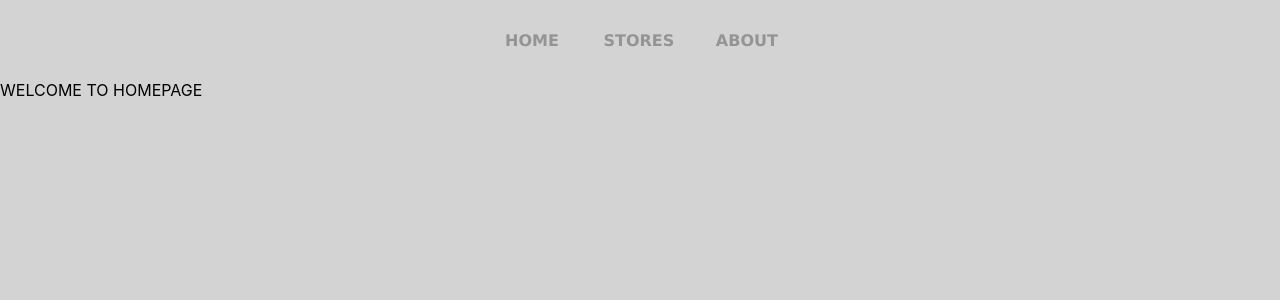
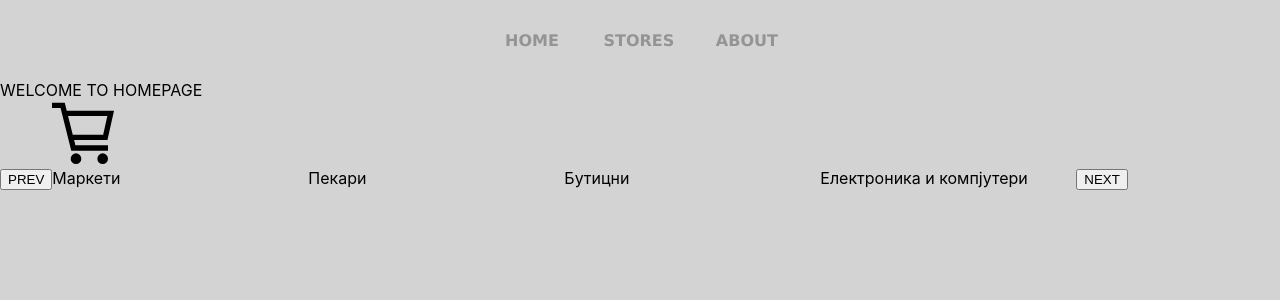
Before and after one commit to jetonramadani/-, a React (Create React App) app: page / in a window 1280 px wide. Shown: the top 300 px of the page. Built offline with nearby package versions, Linux system fonts and the light colour scheme.

Commit message:
Adding slider on homepage

```diff
--- a/package.json
+++ b/package.json
@@ -15,6 +15,7 @@
     "node-sass": "^4.14.1",
     "react": "^17.0.2",
     "react-dom": "^17.0.2",
+    "react-icons": "^4.3.1",
     "react-redux": "^7.2.6",
     "react-router-dom": "^6.0.2",
     "react-scripts": "4.0.3",
--- /dev/null
+++ b/src/components/homepage/CategoriesSlider.js
@@ -0,0 +1,54 @@
+import React, { useEffect, useState } from 'react'
+import { GrCart } from 'react-icons/gr';
+const mkCategries = [
+    "Маркети",
+    "Пекари",
+    "Бутицни",
+    "Електроника и компјутери",
+    "Книжарници",
+    "Мебел",
+    "Спортска опрема",
+    "Авто-делови",
+    "Обувки",
+    "Сувенири",
+];
+
+
+const categoryIcons = {
+    "Маркети": <GrCart size="4rem" />
+}
+const mapedCategories = mkCategries.map((category) =>
+    <>
+        <div>{categoryIcons[category]}</div>
+        <div>{category}</div>
+    </>
+)
+const CategoriesSlider = () => {
+    const [currentPlace, setCurentPlace] = useState(0);
+    const [siteWidth, setSiteWidth] = useState(4);
+    const categoryLength = mapedCategories.length;
+    const resize = () => {
+        if (siteWidth > 2 && window.innerWidth < 750) {
+            setSiteWidth((prev) => 2);
+        } else if (siteWidth >= 2 && window.innerWidth >= 750 && window.innerWidth < 1200) {
+            setSiteWidth((prev) => 3);
+        } else if (window.innerWidth >= 1200) {
+            setSiteWidth((prev) => 4)
+        }
+    }
+    useEffect(resize)
+    window.addEventListener("resize", resize);
+
+    return (
+        <div>
+            <button onClick={() => setCurentPlace((prev) => prev === 0 ? categoryLength - 1 : prev - 1)}>PREV</button>
+            {siteWidth > 1 && <span style={{ width: "20%", display: "inline-block" }}>{mapedCategories[currentPlace % categoryLength]}</span>}
+            {siteWidth > 1 && <span style={{ width: "20%", display: "inline-block" }}>{mapedCategories[(currentPlace + 1) % categoryLength]}</span>}
+            {siteWidth > 2 && <span style={{ width: "20%", display: "inline-block" }}>{mapedCategories[(currentPlace + 2) % categoryLength]}</span>}
+            {siteWidth > 3 && <span style={{ width: "20%", display: "inline-block" }}>{mapedCategories[(currentPlace + 3) % categoryLength]}</span>}
+            <button onClick={() => setCurentPlace((prev) => prev === (categoryLength - 1) ? 0 : prev + 1)}>NEXT</button>
+        </div>
+    )
+}
+
+export default CategoriesSlider
--- a/src/components/homepage/Home.js
+++ b/src/components/homepage/Home.js
@@ -1,9 +1,11 @@
 import React from 'react'
+import CategoriesSlider from './CategoriesSlider'
 
 const Home = () => {
     return (
         <div>
             WELCOME TO HOMEPAGE
+            <CategoriesSlider />
         </div>
     )
 }
```
Also changed, not shown: 1 other file (tests, documents, lock files or other folders).
